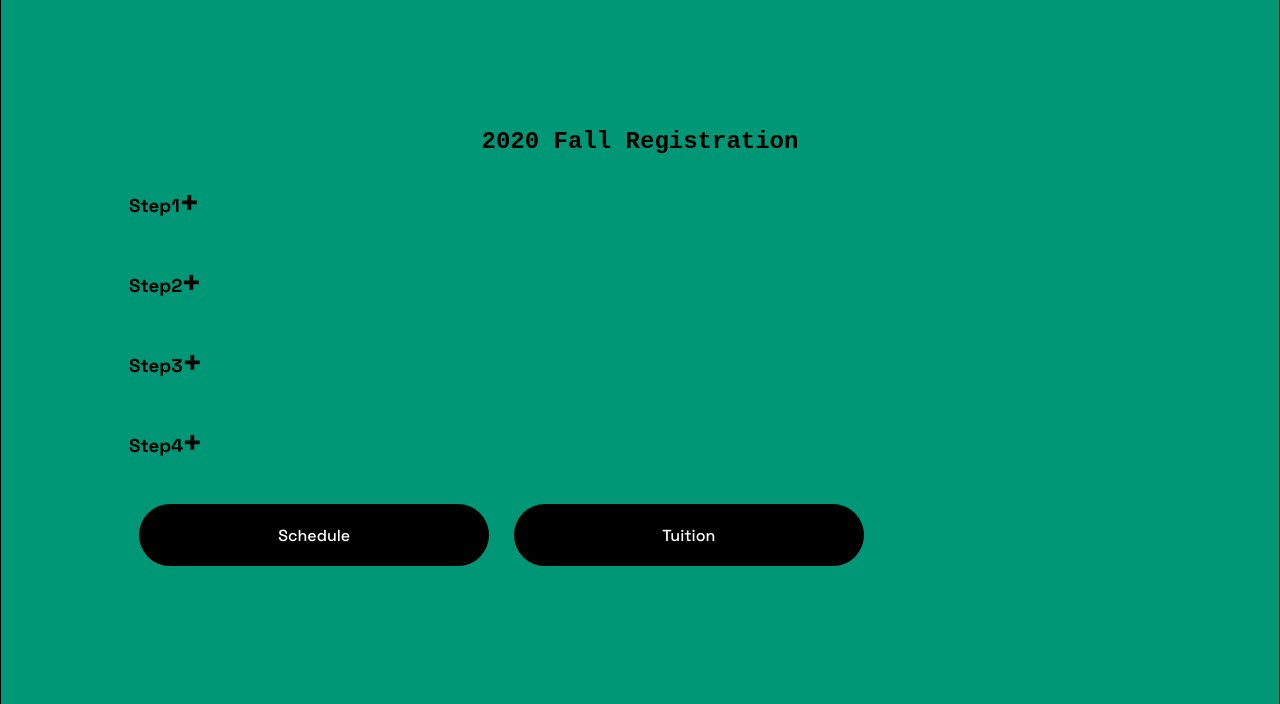
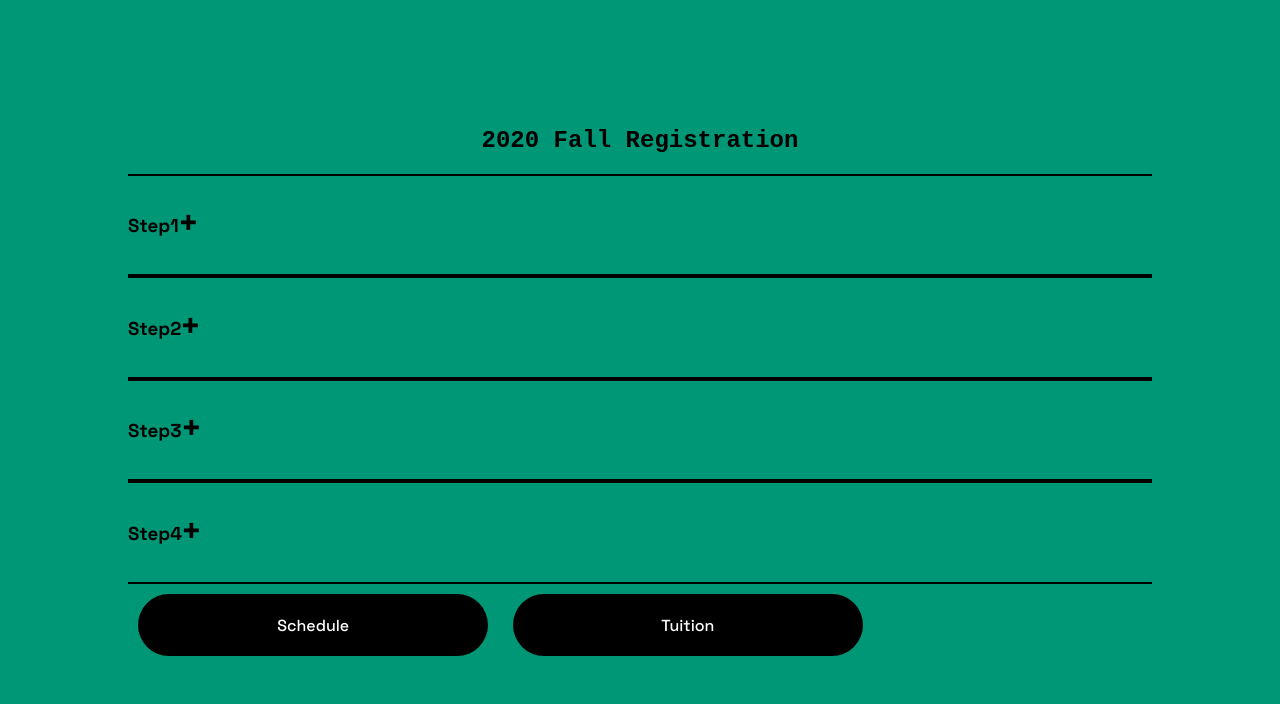
Before and after one commit to skwon02/project4, an Eleventy site: page src/index.html in a window 1280 px wide. Shown: the part 2773-3477 px from the top of the page. Built offline with nearby package versions, Linux system fonts and the light colour scheme; Eleventy itself is replaced by a stand-in of ours; files that its build step writes are made by us from their sources; a web font is replaced by a local one.

Commit message:
🚿🏓 Checkpoint ./src/sass/components/_home.scss:21940503/226

```diff
--- a/src/sass/components/_home.scss
+++ b/src/sass/components/_home.scss
@@ -25,8 +25,10 @@
         border: 1.5px solid black;
         padding: 3em 0 4em 0;
         h2, p, button {
+            display: block;
+        }
+        h2, p {
             width: 80%;
-            display: block;
         }
     }
     img{
@@ -48,7 +50,6 @@
 .register{
     width: 100%;
     background-color: $color-lgreen;
-    border: 1.5px solid black;
     padding: 10%;
     h2{
         text-align: center;
@@ -67,7 +68,8 @@
 
 .js-accordion{
     div{
-        border-width: 2px 0 0 0;
+        border: solid black;
+        border-width: 2px 0;
     }
 }
 
```
Also changed, not shown: src/css/styles.css.
